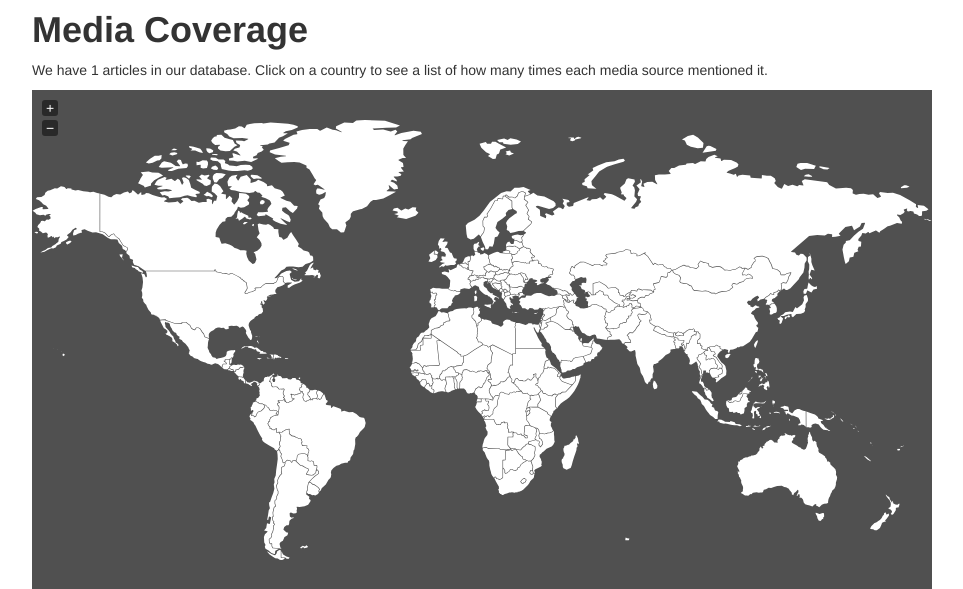
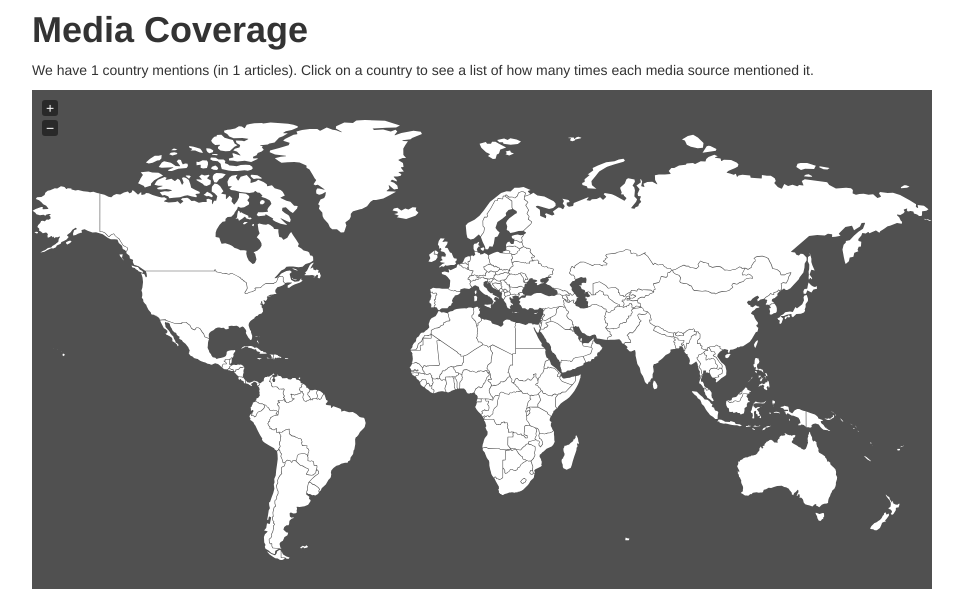
Before and after one commit to samisabik/MediaCloud-API-GeoParsing, a Flask app: template www/templates/global-map.html in a window 1280 px wide. Shown: the top 589 px of the page, without its empty margins (138-1101 px from the left). Run offline with Flask 2, Linux system fonts and the light colour scheme; the template is opened without the code that fills it: most values are stand-ins (such as "Sample title", 1, 10 or a date in 2020); parts of the project's set-up code (start-up, migrations or seed data) failed here and were passed over.

Commit message:
clearer summary text

```diff
--- a/www/templates/global-map.html
+++ b/www/templates/global-map.html
@@ -5,7 +5,7 @@
 
   <div class="span12">
     <h1>Media Coverage</h1>
-    <p>We have {{located_story_count}} articles in our database.
+    <p>We have {{located_story_count}} country mentions (in {{story_count}} articles).
       Click on a country to see a list of how many times each media source mentioned it.</p>
   </div>
 
```
